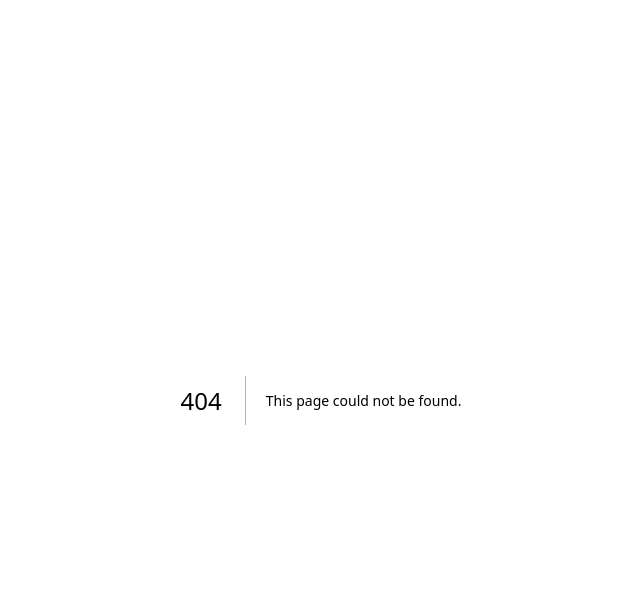
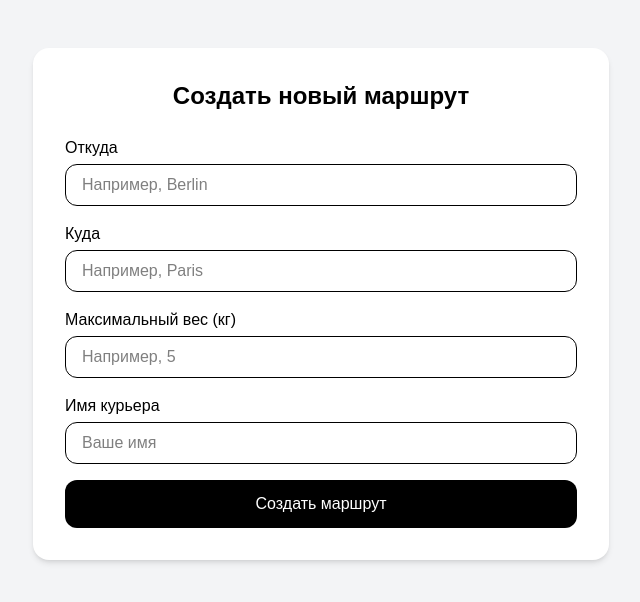
Before and after one commit to bbelov992/travelcourier2, a Next.js app: page /create-route in a window 1280 px wide. Before the commit this address had no page. Shown: the top 602 px of the page, without its empty margins (319-959 px from the left). Built offline with nearby package versions, Linux system fonts and the light colour scheme.

Commit message:
Add create-route page with form

```diff
--- /dev/null
+++ b/app/create-route/page.tsx
@@ -0,0 +1,66 @@
+
+
+export default function CreateRoutePage() {
+  return (
+    <main className="min-h-screen bg-gray-100 px-6 py-12">
+      <div className="max-w-xl mx-auto bg-white shadow-md rounded-2xl p-8">
+        <h1 className="text-2xl font-bold text-black mb-6 text-center">
+          Создать новый маршрут
+        </h1>
+
+        <form className="space-y-4">
+          <div>
+            <label className="block text-black mb-1">Откуда</label>
+            <input
+              type="text"
+              name="from_city"
+              required
+              className="w-full border rounded-xl px-4 py-2 text-black"
+              placeholder="Например, Berlin"
+            />
+          </div>
+
+          <div>
+            <label className="block text-black mb-1">Куда</label>
+            <input
+              type="text"
+              name="to_city"
+              required
+              className="w-full border rounded-xl px-4 py-2 text-black"
+              placeholder="Например, Paris"
+            />
+          </div>
+
+          <div>
+            <label className="block text-black mb-1">Максимальный вес (кг)</label>
+            <input
+              type="number"
+              name="max_weight"
+              required
+              className="w-full border rounded-xl px-4 py-2 text-black"
+              placeholder="Например, 5"
+            />
+          </div>
+
+          <div>
+            <label className="block text-black mb-1">Имя курьера</label>
+            <input
+              type="text"
+              name="courier_name"
+              required
+              className="w-full border rounded-xl px-4 py-2 text-black"
+              placeholder="Ваше имя"
+            />
+          </div>
+
+          <button
+            type="submit"
+            className="w-full bg-black text-white py-3 rounded-xl hover:opacity-90 transition"
+          >
+            Создать маршрут
+          </button>
+        </form>
+      </div>
+    </main>
+  )
+}
```
